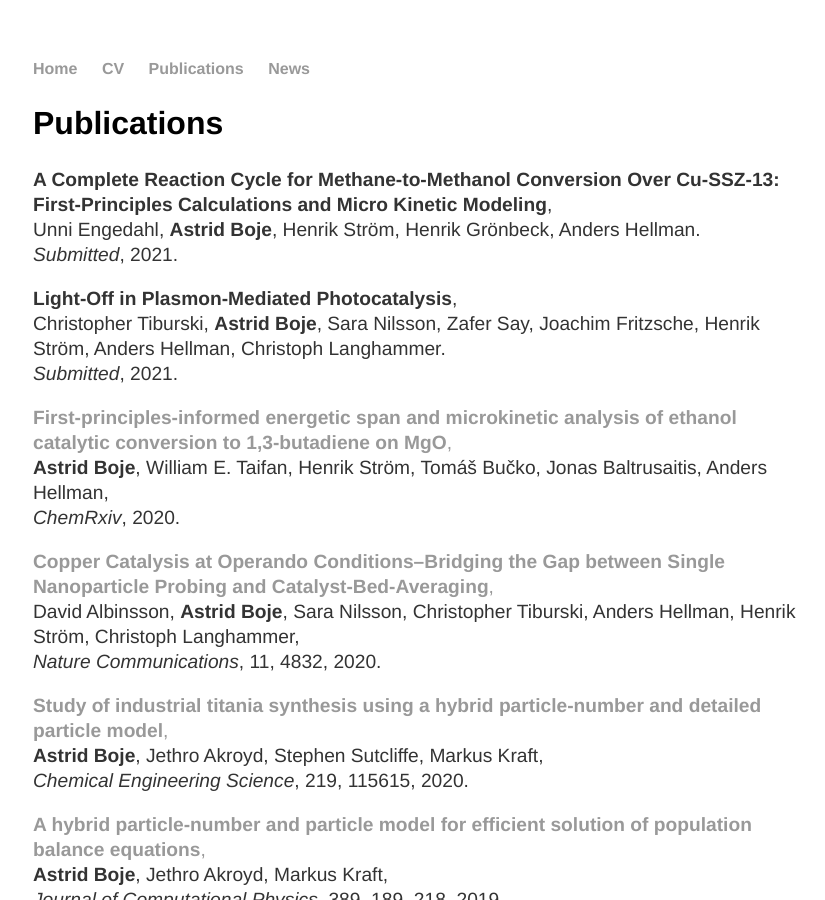
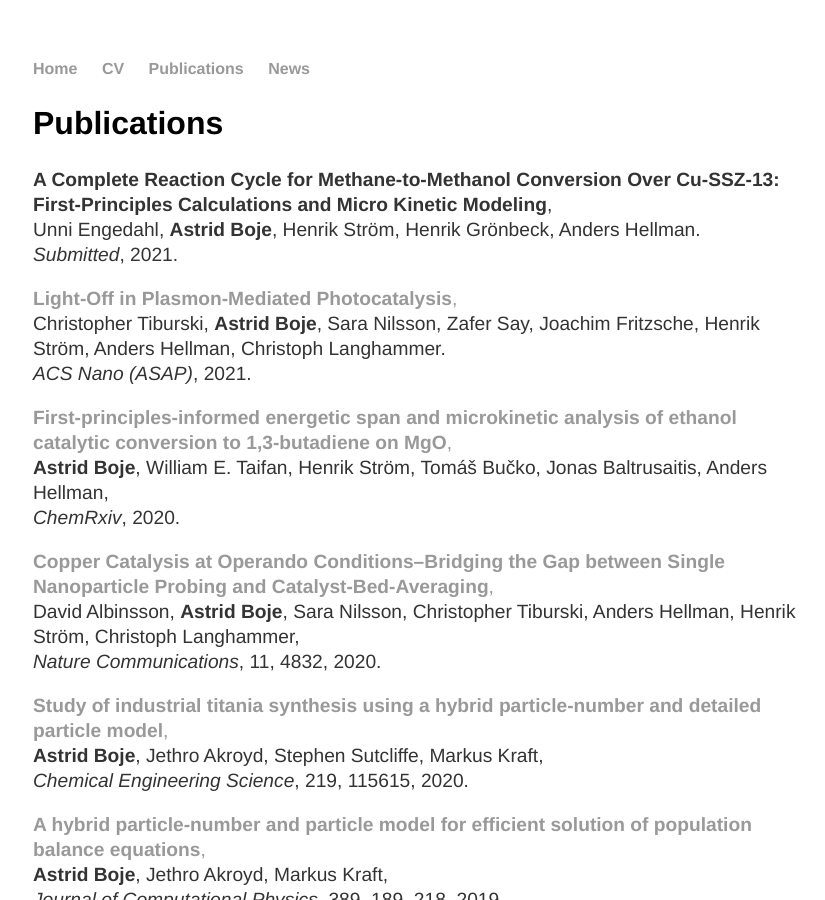
Before and after one commit to aab64/aab64.github.io, a Jekyll site: the page built from publications/index.html, in a window 1280 px wide and 900 px high. Shown: the whole window, without its empty margins (223-1048 px from the left). Built offline with Jekyll 4.4.1, drawn with Linux system fonts in a browser that asks for light colours.

Commit message:
Added link to ACS Nano publication

```diff
--- a/publications/index.html
+++ b/publications/index.html
@@ -16,11 +16,13 @@ title: Astrid Boje | Publications
 		2021.
 	</p>
 	<p>
-		<strong>Light-Off in Plasmon-Mediated Photocatalysis</strong>,
+		<a href="https://pubs.acs.org/doi/10.1021/acsnano.1c01537">
+			<strong>Light-Off in Plasmon-Mediated Photocatalysis</strong>,
+		</a>
 		<br/>
 		Christopher Tiburski, <strong>Astrid Boje</strong>, Sara Nilsson, Zafer Say, Joachim Fritzsche, Henrik Str&ouml;m, Anders Hellman, Christoph Langhammer.
 		<br/>
-		<em>Submitted</em>,
+		<em>ACS Nano (ASAP)</em>,
 		2021.
 	</p>
 	<p>
```
